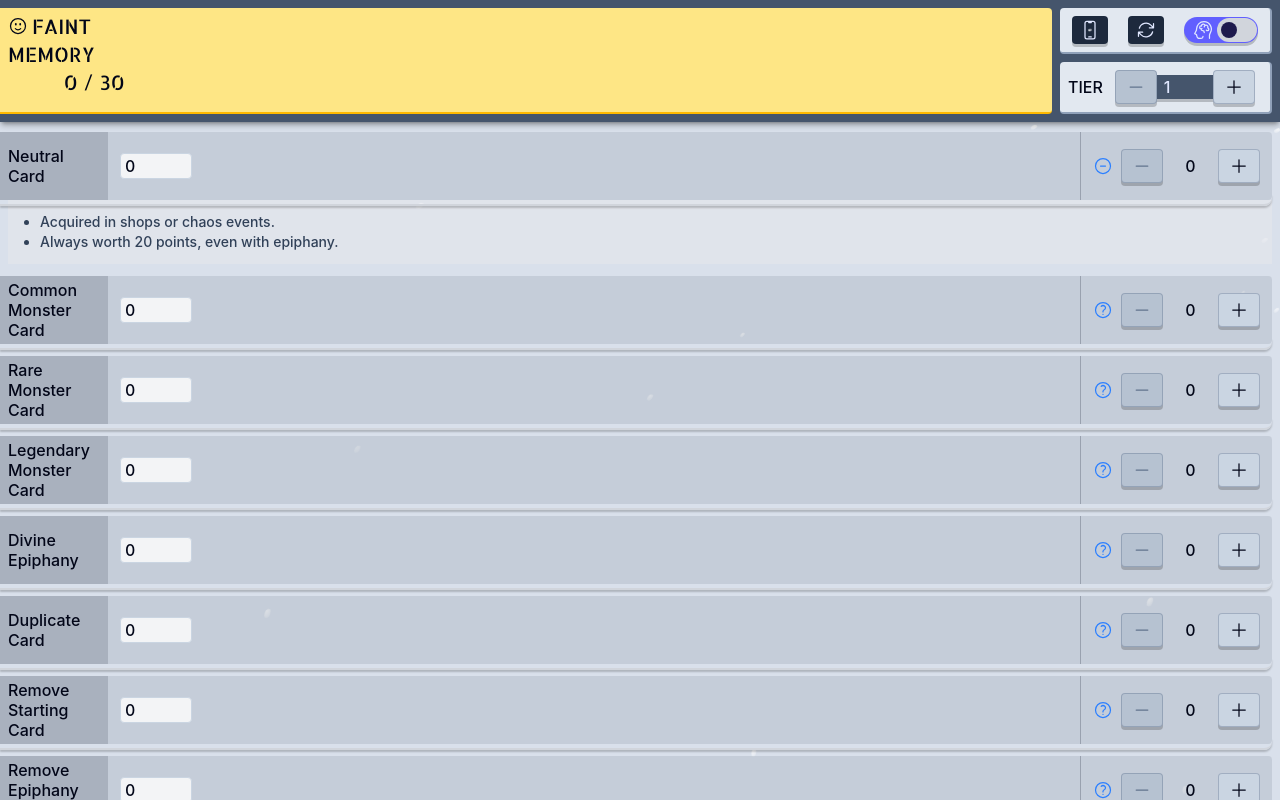
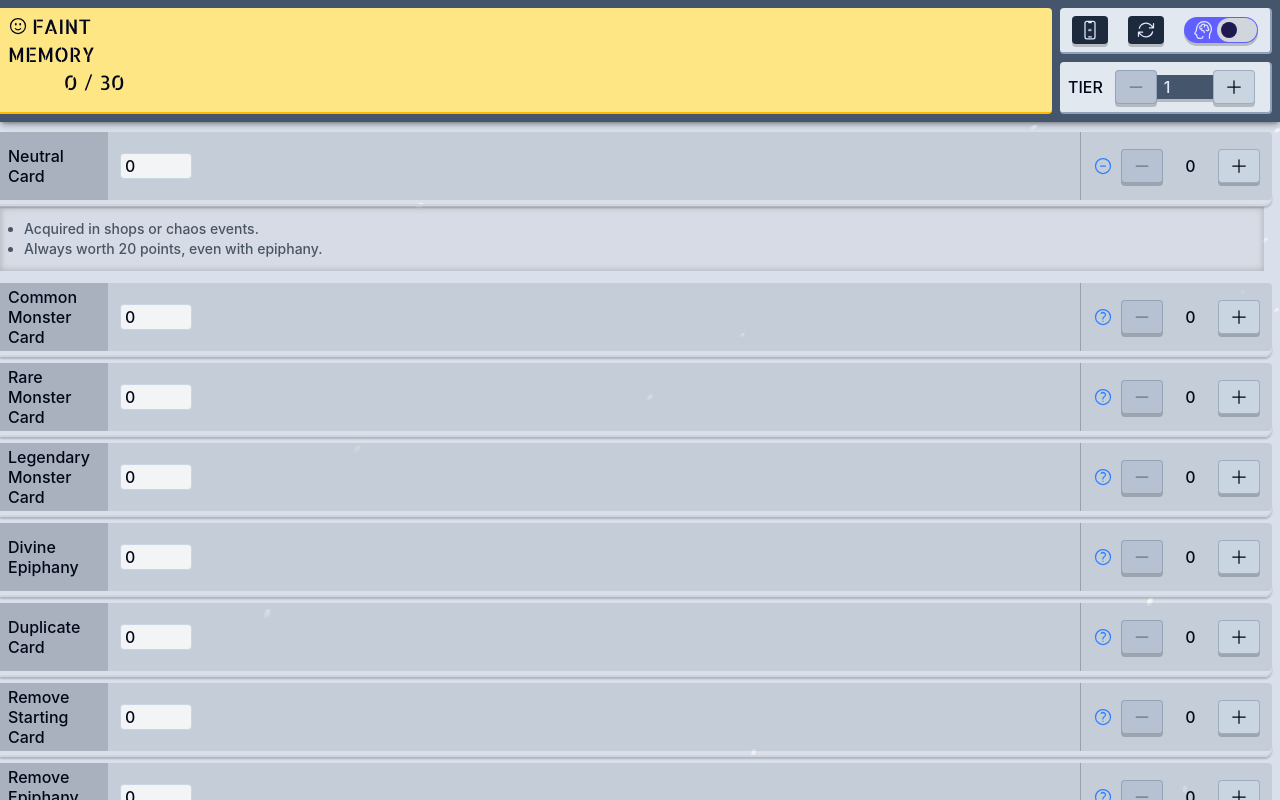
Before and after one commit to jbchhproj/czn-save-data-calculator, a Next.js app: page / in a window 1280 px wide. Both pictures are taken after a click on the button 1103 px from the left and 166 px from the top of the page. Shown: the top 800 px of the page. Built offline with nearby package versions, Linux system fonts and the light colour scheme; no server answers; the database is empty; some icons are missing.

Commit message:
expand block style

```diff
--- a/src/components/selection/SelectionBlock.tsx
+++ b/src/components/selection/SelectionBlock.tsx
@@ -52,8 +52,8 @@ export default function SelectionBlock({
   };
 
   return (
-    <>
-      <div className="relative mt-3 select-none [-webkit-touch-callout:none]">
+    <div className="mt-3 select-none [-webkit-touch-callout:none]">
+      <div className="relative">
         {/* bottom outline (the "3D" effect) */}
         <div className="pointer-events-none absolute bottom-[-6px] left-[-0.5rem] right-0 h-3 rounded-br-lg border-b-2 border-gray-300 shadow-[0_2px_2px_rgba(0,0,0,0.20)]" />
 
@@ -90,10 +90,10 @@ export default function SelectionBlock({
       </div>
 
       {isExpanded && (
-        <div className="bg-gray-200/60 pl-8 py-3 text-sm text-slate-700">
+        <div className="mr-2 mt-[7px] -ml-2 bg-gray-300/40 pl-6 pt-3 pb-3 text-sm text-gray-600 shadow-[inset_0_0_6px_1px_rgb(0_0_0/0.18)]">
           {rulesList}
         </div>
       )}
-    </>
+    </div>
   );
 }
```
